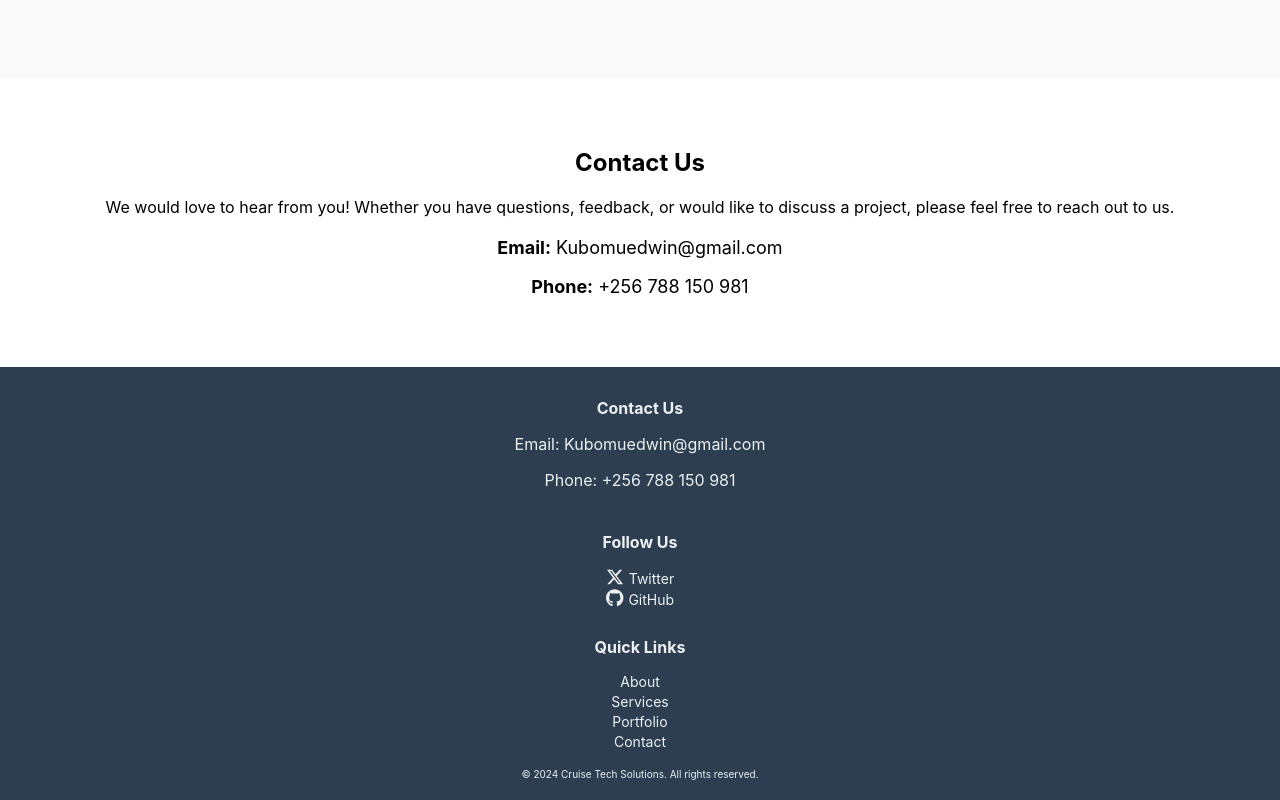
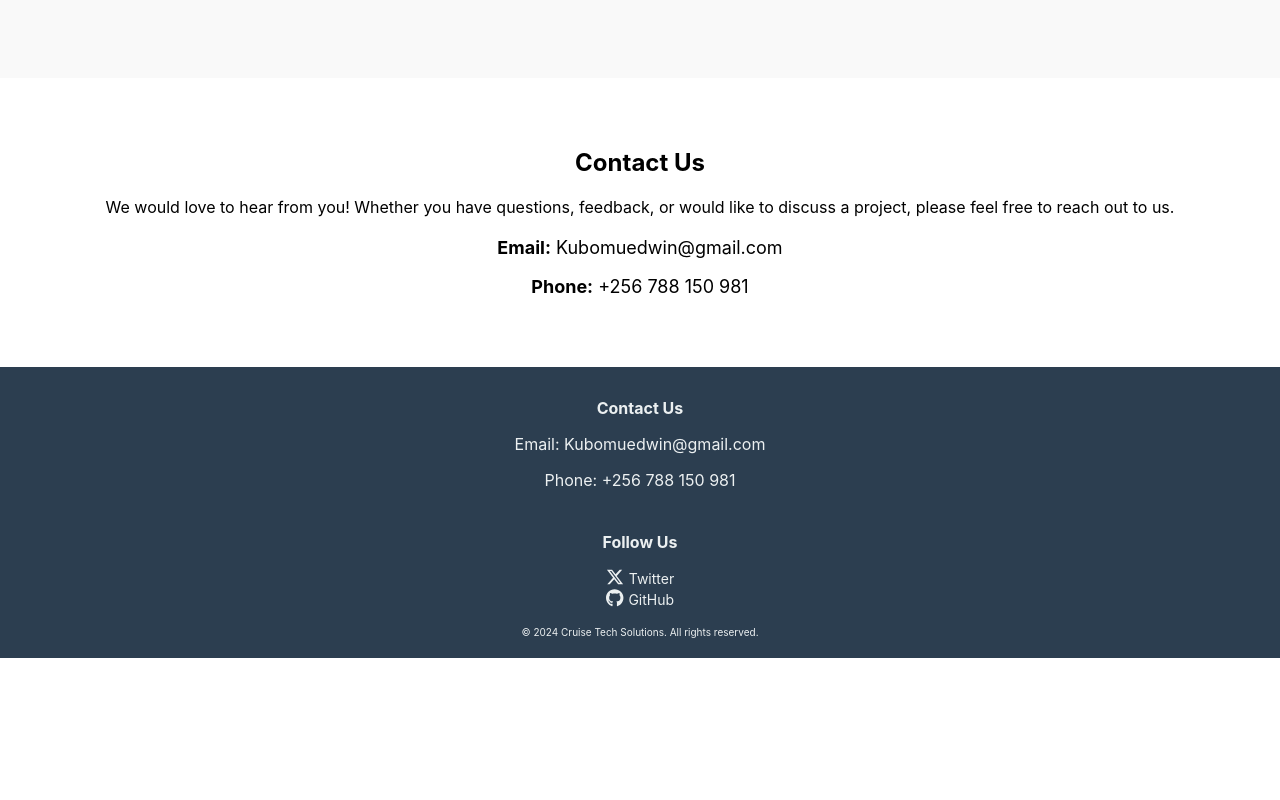
Before and after one commit to Kubomu/portfolio-site, a React (Create React App) app: page / in a window 1280 px wide. Shown: the part 2307-3107 px from the top of the page. After the commit the page ends 2965 px from the top, so only its background shows below. Built offline with nearby package versions, Linux system fonts and the light colour scheme.

Commit message:
Removed quick links

```diff
--- a/src/components/Footer.js
+++ b/src/components/Footer.js
@@ -31,13 +31,7 @@ const Footer = () => {
               GitHub
             </a>
           </div>
-          <div style={linksStyle}>
-            <h3 style={headerStyle}>Quick Links</h3>
-            <a href="#about" style={linkStyle}>About</a>
-            <a href="#services" style={linkStyle}>Services</a>
-            <a href="#portfolio" style={linkStyle}>Portfolio</a>
-            <a href="#contact" style={linkStyle}>Contact</a>
-          </div>
+
         </div>
         <div style={copyrightStyle}>
           <p>&copy; {new Date().getFullYear()} Cruise Tech Solutions. All rights reserved.</p>
```
